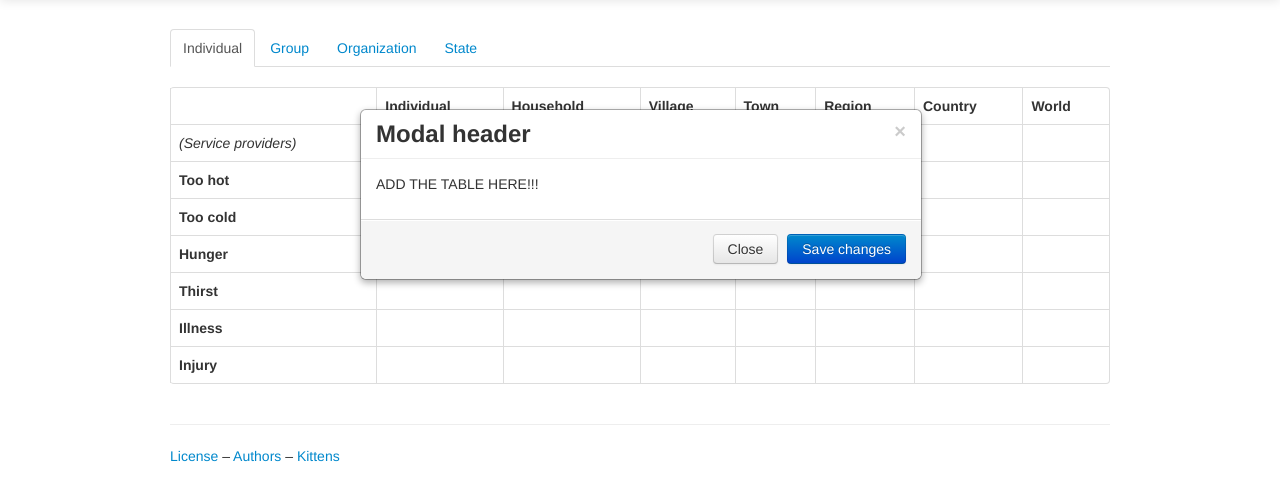
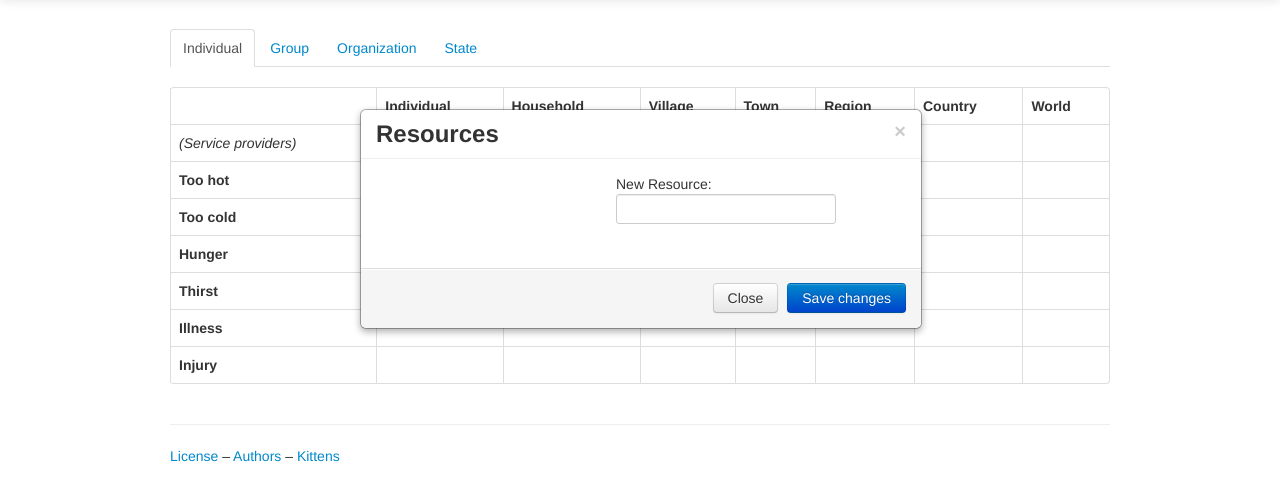
Before and after one commit to smari/SCIM, a Django app: page /maps/new/ in a window 1280 px wide, after a click that opens the changed part. Shown: the part 41-534 px from the top of the page. Run offline with Django 3.2, Linux system fonts and the light colour scheme; the visitor is signed in with stand-in values (Sample User, id 1); data comes from the database, SQL or seed files in the repository; data that the repository does not hold is empty; some libraries are stand-ins or nearby versions.

Commit message:
the start of the resource popup

```diff
--- a/SCIM/templates/new.html
+++ b/SCIM/templates/new.html
@@ -46,12 +46,23 @@
 <div class="modal hide fade" id="newresource">
   <div class="modal-header">
     <button type="button" class="close" data-dismiss="modal" aria-hidden="true">&times;</button>
-    <h3>Modal header</h3>
+    <h3>Resources</h3>
   </div>
   <div class="modal-body">
-    <p>
-	ADD THE TABLE HERE!!!
-    </p>
+   <div class="row">
+      <div class="span3">
+      {% if resources %}
+      <h2>Existing Resources:</h2>
+      <p>{% for resource in resources %}
+	      {{resource.name}} <br />
+	      {% endfor %}
+      </p>
+      {% endif %}
+      </div>
+     <div class="span3"><form>
+    New Resource: <input type="text" name="resource" /></form>
+    </div>
+    </div>
   </div>
   <div class="modal-footer">
     <a href="#" class="btn" onclick="$('#newresource').modal('hide');">Close</a>
```
